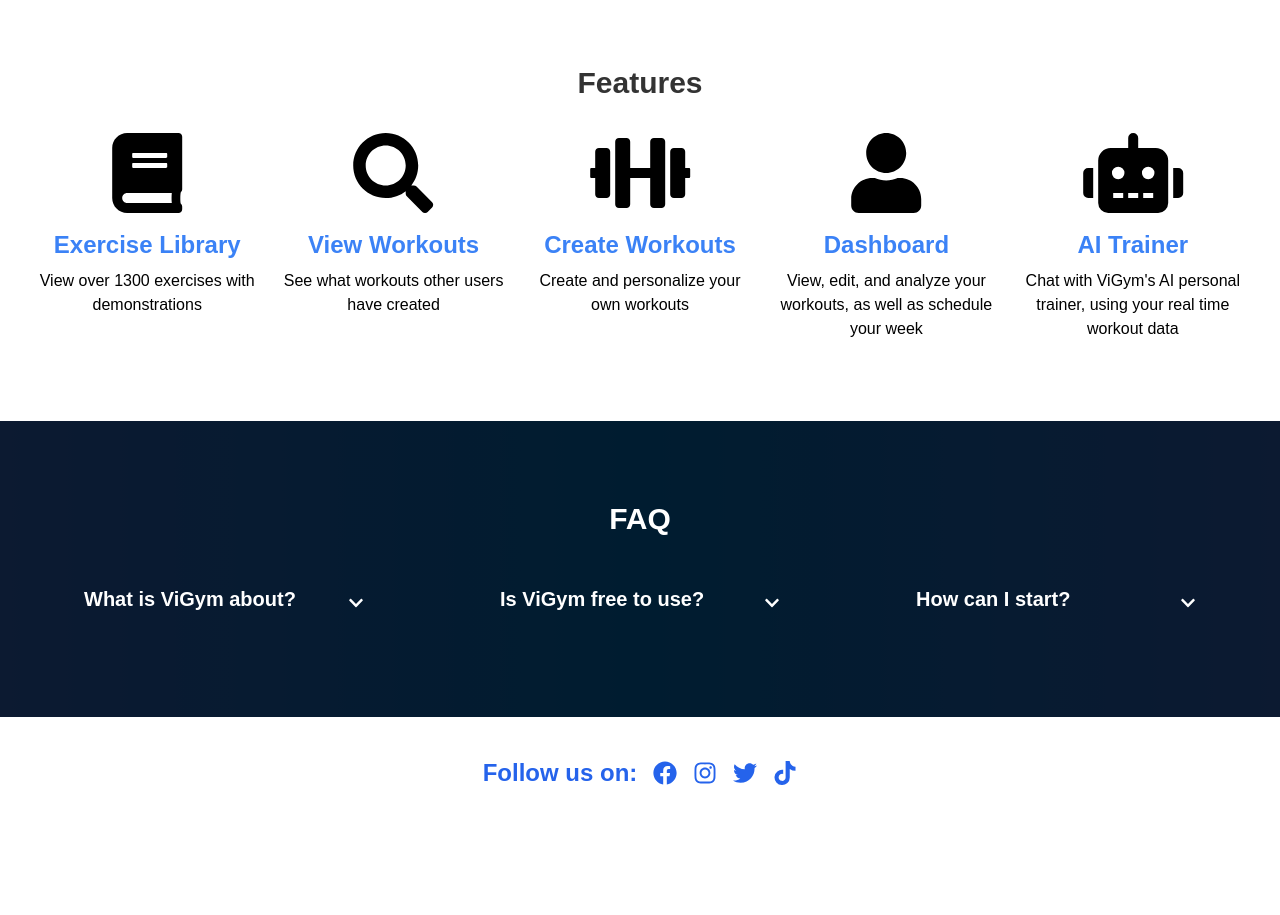
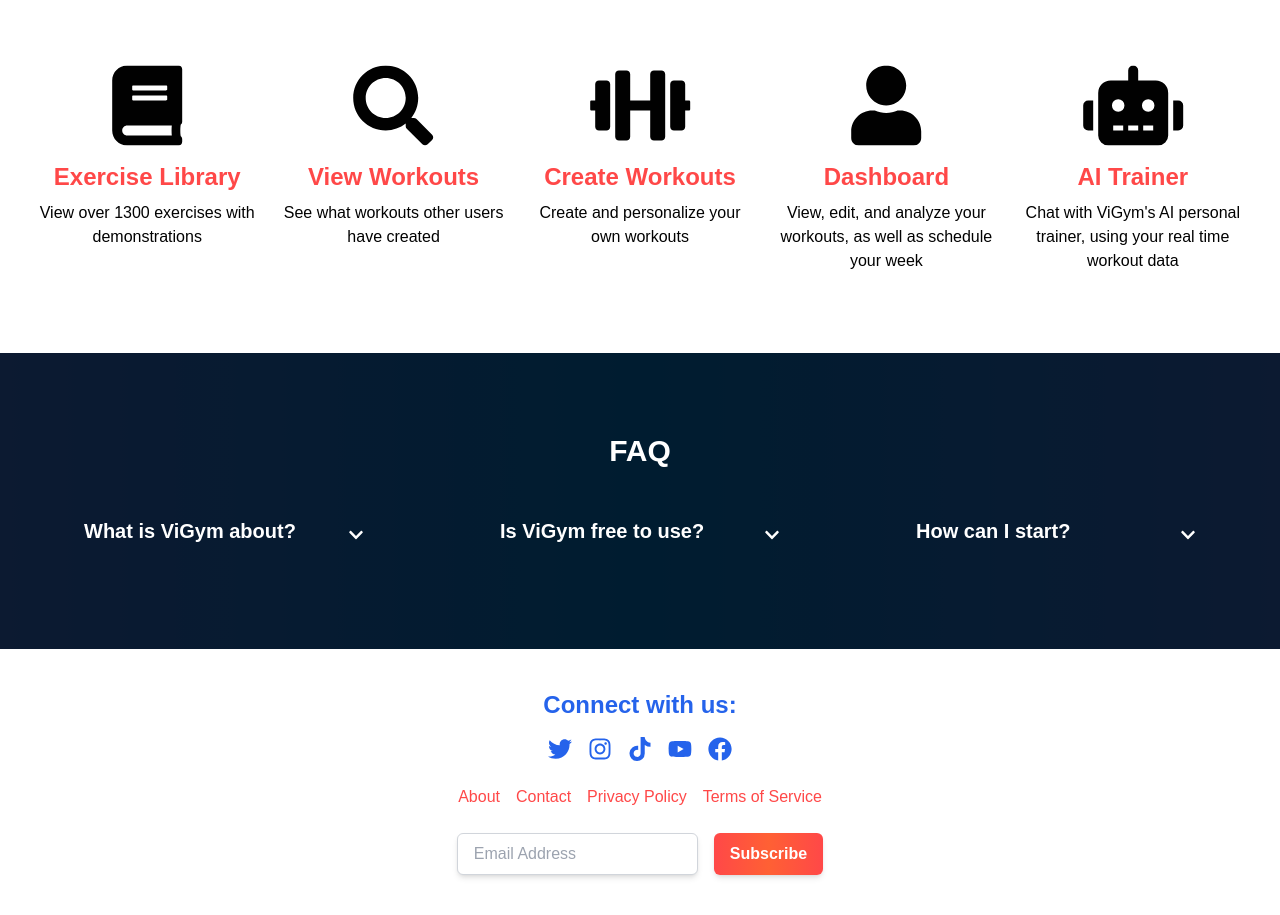
Before and after one commit to j4yyyeth/vigym-client, a React (Create React App) app: page / in a window 1280 px wide. Shown: the part 920-1835 px from the top of the page. Before the commit the page ends 1749 px from the top, so only its background shows below. Built offline with nearby package versions, Linux system fonts and the light colour scheme.

Commit message:
home page done

```diff
--- a/package.json
+++ b/package.json
@@ -12,12 +12,15 @@
     "@types/react-dom": "^18.0.11",
     "axios": "^1.3.6",
     "chart.js": "^4.3.0",
+    "framer-motion": "^10.12.10",
     "react": "^18.2.0",
     "react-chartjs-2": "^5.2.0",
     "react-dom": "^18.2.0",
     "react-icons": "^4.8.0",
+    "react-intersection-observer": "^9.4.3",
     "react-router-dom": "^6.10.0",
     "react-scripts": "5.0.1",
+    "react-spring": "^9.7.1",
     "typescript": "^4.9.5",
     "use-sound": "^4.0.1",
     "web-vitals": "^2.1.4"
--- a/src/App.css
+++ b/src/App.css
@@ -34,6 +34,7 @@ nav {
   width: 100%;
   position: sticky;
   top: 0;
+  z-index: 1000;
   display: flex;
   flex-direction: row;
   align-items: center;
--- /dev/null
+++ b/src/components/Feature.js
@@ -0,0 +1,28 @@
+import { useInView } from 'react-intersection-observer';
+import { useSpring, animated, config } from 'react-spring';
+
+const Feature = ({ children }) => {
+  const [ref, inView] = useInView({
+    triggerOnce: false,
+    threshold: 0.1,
+  });
+
+  const animation = useSpring({
+    to: {
+      opacity: inView ? 1 : 0,
+      transform: inView ? 'translateY(0)' : 'translateY(80px)',
+    },
+    config: {
+        tension: 200,
+        friction: 200
+    }
+  });
+
+  return (
+    <animated.div style={animation} ref={ref}>
+      {children}
+    </animated.div>
+  );
+};
+
+export default Feature;
--- a/src/pages/Home.tsx
+++ b/src/pages/Home.tsx
@@ -1,6 +1,7 @@
 import { useState } from 'react';
-import { FaFacebook, FaInstagram, FaTiktok, FaTwitter, FaChevronDown, FaChevronUp, FaUser, FaRobot, FaDumbbell, FaBook, FaSearch } from 'react-icons/fa';
+import { FaFacebook, FaInstagram, FaTiktok, FaTwitter, FaYoutube, FaTelegram, FaChevronDown, FaChevronUp, FaUser, FaRobot, FaDumbbell, FaBook, FaSearch } from 'react-icons/fa';
 import { Link } from 'react-router-dom';
+import Feature from '../components/Feature';
 
 const Home = () => {
   const [openQuestion, setOpenQuestion] = useState<number | null>(null);
@@ -8,7 +9,7 @@ const Home = () => {
   const questions = [
     { id: 1, question: "What is ViGym about?", answer: "Here at ViGym we're about empowering and enabling people to get into shape through technology, no matter who you are or where you're from." },
     { id: 2, question: "Is ViGym free to use?", answer: "Yes, ViGym is completely free to use. We will be opening up our store soon, but your are never forced to buy anything." },
-    { id: 3, question: "How can I start?", answer: "Start by signing up for an account, and creating a workout. From there you can view other users workouts, comment on workouts, chat with Vigym's personal trainer, etc. It's up too you!" }
+    { id: 3, question: "How can I start?", answer: "Start by signing up for an account, and creating a workout. From there you can explore our plethora of features!" }
   ];
 
   return (
@@ -30,34 +31,45 @@ const Home = () => {
       </div>
     <div>
       <div className="w-full py-20 bg-white px-8">
-        <h2 className="text-center text-custom-black font-bold text-3xl mb-8">Features</h2>
+        <Feature>
         <div className="grid grid-cols-1 md:grid-cols-2 lg:grid-cols-5 gap-4">
+          <Feature>
           <div className="flex flex-col items-center text-center">
           <FaBook className="w-full h-20 object-cover mb-4 rounded-lg"/>
-            <h3 className="text-blue-500 font-bold text-2xl mb-2">Exercise Library</h3>
+              <h3 className="text-custom-red-1 font-bold text-2xl mb-2 hover:text-blue-500"><Link to='/exercises'>Exercise Library</Link></h3>
             <p>View over 1300 exercises with demonstrations</p>
           </div>
+          </Feature>
+          <Feature>
           <div className="flex flex-col items-center text-center">
           <FaSearch className="w-full h-20 object-cover mb-4 rounded-lg"/>
-            <h3 className="text-blue-500 font-bold text-2xl mb-2">View Workouts</h3>
+            <h3 className="text-custom-red-1 font-bold text-2xl mb-2 hover:text-blue-500"><Link to='/workouts'>View Workouts</Link></h3>
             <p>See what workouts other users have created</p>
           </div>
+          </Feature>
+          <Feature>
           <div className="flex flex-col items-center text-center">
           <FaDumbbell className="w-full h-20 object-cover mb-4 rounded-lg"/>
-            <h3 className="text-blue-500 font-bold text-2xl mb-2">Create Workouts</h3>
+            <h3 className="text-custom-red-1 font-bold text-2xl mb-2 hover:text-blue-500"><Link to='/create-workout'>Create Workouts</Link></h3>
             <p>Create and personalize your own workouts</p>
           </div>
+          </Feature>
+          <Feature>
           <div className="flex flex-col items-center text-center">
             <FaUser className="w-full h-20 object-cover mb-4 rounded-lg"/>
-            <h3 className="text-blue-500 font-bold text-2xl mb-2">Dashboard</h3>
+            <h3 className="text-custom-red-1 font-bold text-2xl mb-2 hover:text-blue-500"><Link to='/dashboard'>Dashboard</Link></h3>
             <p>View, edit, and analyze your workouts, as well as schedule your week</p>
           </div>
+          </Feature>
+          <Feature>
           <div className="flex flex-col items-center text-center">
           <FaRobot className="w-full h-20 object-cover mb-4 rounded-lg"/>
-            <h3 className="text-blue-500 font-bold text-2xl mb-2">AI Trainer</h3>
+            <h3 className="text-custom-red-1 font-bold text-2xl mb-2 hover:text-blue-500"><Link to='/trainer'>AI Trainer</Link></h3>
             <p>Chat with ViGym's AI personal trainer, using your real time workout data</p>
           </div>
+          </Feature>
         </div>
+        </Feature>
       </div>
 
       <div className="w-full py-20 bg-custom-black">
@@ -77,23 +89,45 @@ const Home = () => {
           ))}
         </div>
       </div>
-      <footer className="w-full py-10 bg-white flex justify-center items-center">
-        <h2 className="font-bold text-2xl text-blue-600 mr-4">Follow us on:</h2>
-        <div className="flex space-x-4">
-          <a href="https://facebook.com" target="_blank" rel="noreferrer">
-            <FaFacebook className="text-blue-600 h-6 w-6"/>
+      <footer className="w-full py-10 bg-white flex flex-col items-center justify-center">
+  <h2 className="font-bold text-2xl text-blue-600 mb-4">Connect with us:</h2>
+  <div className="flex space-x-4 mb-6">
+    <a href="https://twitter.com" target="_blank" rel="noreferrer">
+      <FaTwitter className="text-blue-600 h-6 w-6"/>
     </a>
     <a href="https://instagram.com" target="_blank" rel="noreferrer">
       <FaInstagram className="text-blue-600 h-6 w-6"/>
     </a>
-<a href="https://twitter.com" target="_blank" rel="noreferrer">
-    <FaTwitter className="text-blue-600 h-6 w-6"/>
-</a>
     <a href="https://tiktok.com" target="_blank" rel="noreferrer">
       <FaTiktok className="text-blue-600 h-6 w-6"/>
     </a>
+    <a href="https://youtube.com" target="_blank" rel="noreferrer">
+      <FaYoutube className="text-blue-600 h-6 w-6"/>
+    </a>
+    <a href="https://facebook.com" target="_blank" rel="noreferrer">
+      <FaFacebook className="text-blue-600 h-6 w-6"/>
+    </a>
+  </div>
+  <div className="flex space-x-4 mb-6">
+    <a href="/about" className="text-custom-red-1 hover:text-blue-600">About</a>
+    <a href="/contact" className="text-custom-red-1 hover:text-blue-600">Contact</a>
+    <a href="/privacy" className="text-custom-red-1 hover:text-blue-600">Privacy Policy</a>
+    <a href="/terms" className="text-custom-red-1 hover:text-blue-600">Terms of Service</a>
+  </div>
+  <div className="flex space-x-4">
+    <input
+      type="text"
+      placeholder="Email Address"
+      className="py-2 px-4 rounded-md shadow-md border border-gray-300"
+    />
+    <button
+      className="bg-gradient-to-r from-custom-red-1 via-custom-red-2 to-custom-red-1 text-white font-semibold py-2 px-4 rounded-md shadow-md"
+    >
+      Subscribe
+    </button>
   </div>
 </footer>
+
           </div>
     </div>
   );
```
Also changed, not shown: 1 other file (tests, documents, lock files or other folders). Lines whose indentation alone changed are shown as unchanged.
